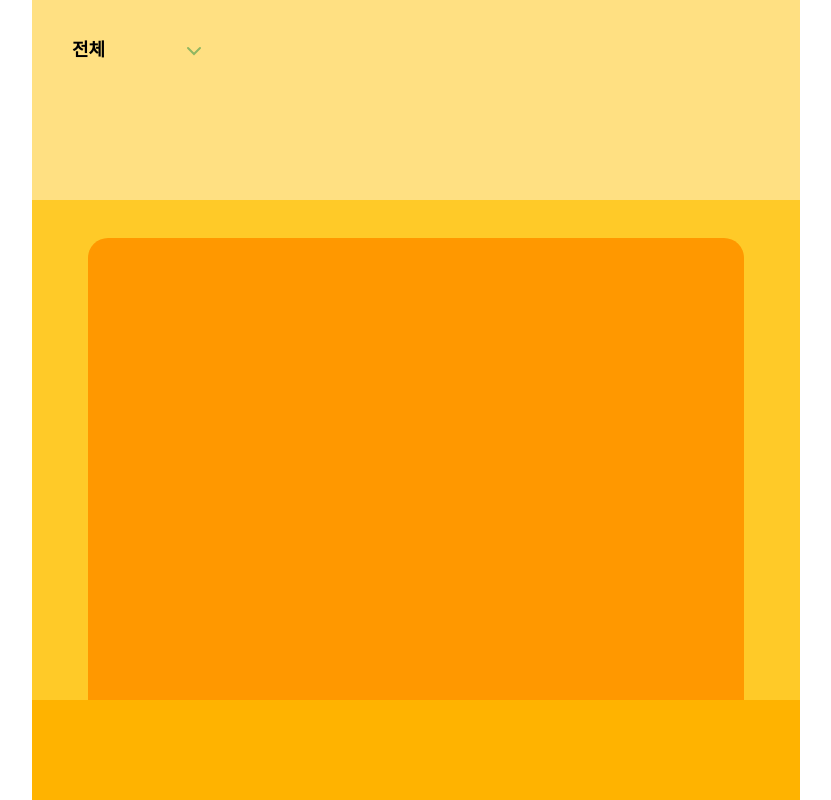
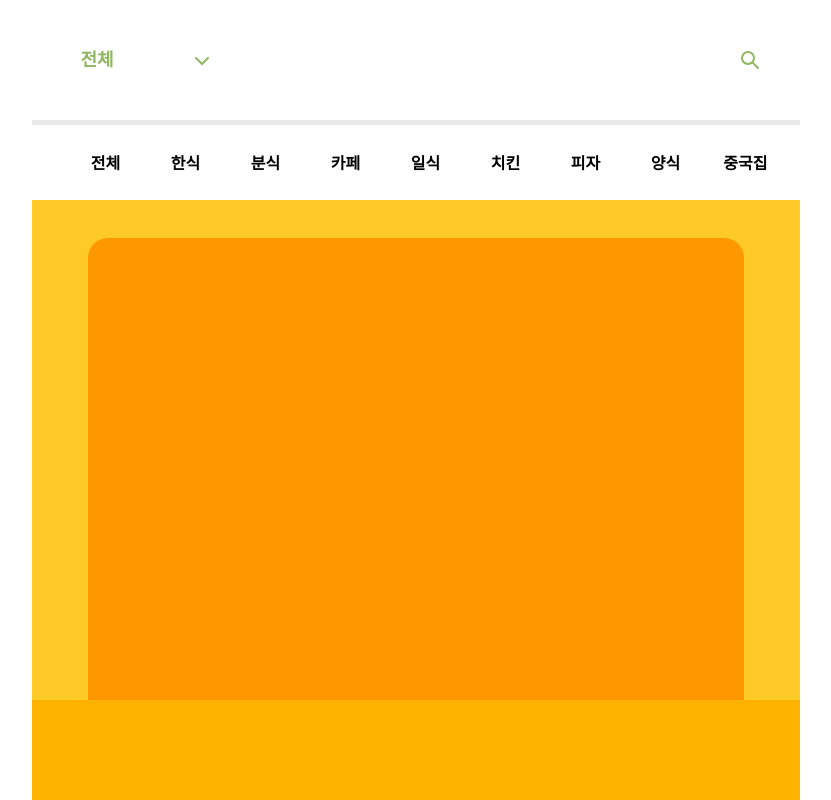
Before and after one commit to sucong2/front, a React (Create React App) app: page / in a window 1280 px wide. Shown: the top 800 px of the page, without its empty margins (224-1055 px from the left). Built offline with nearby package versions, Linux system fonts and the light colour scheme.

Commit message:
complete header

```diff
--- a/src/App.css
+++ b/src/App.css
@@ -5,11 +5,24 @@
 #wrap {width: 768px; margin: 0 auto;}
 
 /* header */
-#header {width: 100%; height: 200px; background-color: #ffe082;}
-#header .header_container {border-bottom: #E8E8E8; height: 54%;}
-#header .header_container .location {border: none; padding: 10px; margin-left: 30px; margin-top: 30px; font-size: 18px; font-weight: bold;
-	width: 150px; -webkit-appearance: none;-moz-appearance: none;appearance: none; background: url('../icon/chevron-down.svg') no-repeat 95% 50%}
+#header {width: 100%; height: 200px; /*background-color: #ffe082;*/ }
+#header .header_container {border-bottom: #E8E8E8 solid 5px; height: 60%; display: flex; padding: 0 5%; width: 90%;}
+#header .header_container form {display: flex; align-content: center;  margin-left: 3%; height: 55%; margin: auto 0;}
+#header .header_container form .location {border: none; padding: 10px; font-size: 18px; font-weight: bold;
+	width: 150px; -webkit-appearance: none; -moz-appearance: none; appearance: none; background: url('../icon/chevron-down.svg') no-repeat 95% 50%;
+	color: #90B661;}
 #header .header_container .location ::-ms-expand {display: none;}
+#header .header_container .btn_container {margin-left: auto; display: flex;}
+#header .header_container .btn_container .search {background: url(../icon/search.svg) no-repeat 95% 50%; width: 24px; border: none; height: 100%;
+height: 55%; margin: auto 0;}
+
+#header .scroll_header_container {height: 38%; width: 90%; display: inline-block; margin: 0 auto; padding: 0 5%; flex-wrap: nowrap;
+	-ms-overflow-style: none;	overflow-x: auto; white-space: nowrap; scrollbar-width: none;}
+#header .scroll_header_container::-webkit-scrollbar {display: none;}
+#header .scroll_header_container .category_container {display: inline-block; margin: auto 0; height: 55%; margin-right: 10px; width: 70px;
+line-height: 76px;}
+#header .scroll_header_container .category_container div {font-size: 16px; font-weight: bold; margin: auto auto; width: 90%; text-align: center;}
+
 /* section */
 #section {overflow: hidden; padding: 5%; width: 90%;background-color: #ffca28; display: flex; flex-direction: column; flex-wrap: wrap;}
 #section .board {width: 95%; margin: 0 auto; height: 700px; background-color: #ff9800; border-radius: 20px; margin-bottom: 5%;}
--- a/src/App.js
+++ b/src/App.js
@@ -7,7 +7,7 @@ function App() {
         <header id="header">
           <div className="header_container">
             <form>
-							<select className='location' size='1'>
+              <select className="location" size="1">
                 <option>전체</option>
                 <option>푸름관</option>
                 <option>오름관</option>
@@ -15,6 +15,57 @@ function App() {
                 <option>블랙홀</option>
               </select>
             </form>
+            <div className="btn_container">
+              <button className="search"></button>
+            </div>
+            {/* 디자인에서 메뉴 여는 창 불필요해 보임 */}
+          </div>
+          <div className="scroll_header_container">
+            <div className="category_container">
+              <div>전체</div>
+            </div>
+            <div className="category_container">
+              <div>한식</div>
+            </div>
+            <div className="category_container">
+              <div>분식</div>
+            </div>
+            <div className="category_container">
+              <div>카페</div>
+            </div>
+            <div className="category_container">
+              <div>일식</div>
+            </div>
+            <div className="category_container">
+              <div>치킨</div>
+            </div>
+            <div className="category_container">
+              <div>피자</div>
+            </div>
+            <div className="category_container">
+              <div>양식</div>
+            </div>
+            <div className="category_container">
+              <div>중국집</div>
+            </div>
+            <div className="category_container">
+              <div>족발</div>
+            </div>
+            <div className="category_container">
+              <div>야식</div>
+            </div>
+            <div className="category_container">
+              <div>찜</div>
+            </div>
+            <div className="category_container">
+              <div>도시락</div>
+            </div>
+            <div className="category_container">
+              <div>패스트푸드</div>
+            </div>
+            <div className="category_container">
+              <div>채식</div>
+            </div>
           </div>
         </header>
         {/* header */}
```
Also changed, not shown: icon/hamburger.svg (added). Lines whose indentation alone changed are shown as unchanged.
